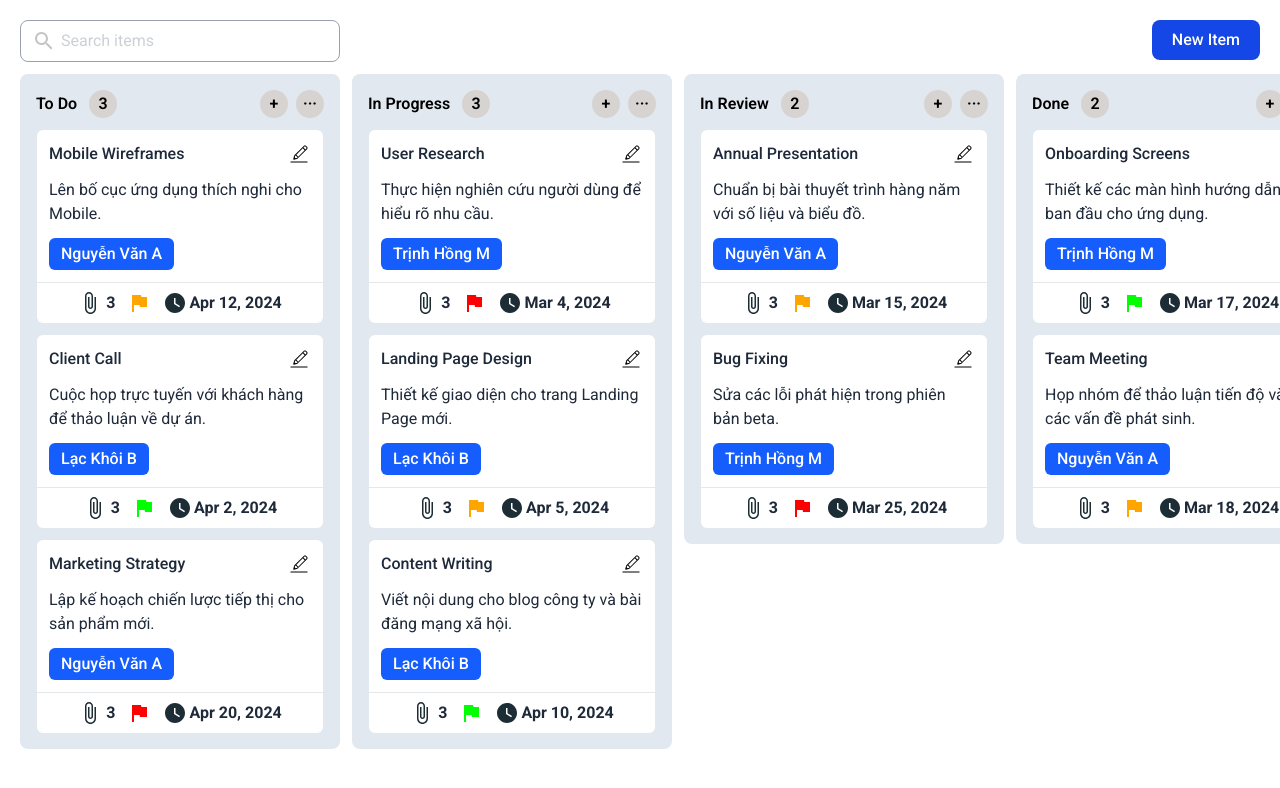
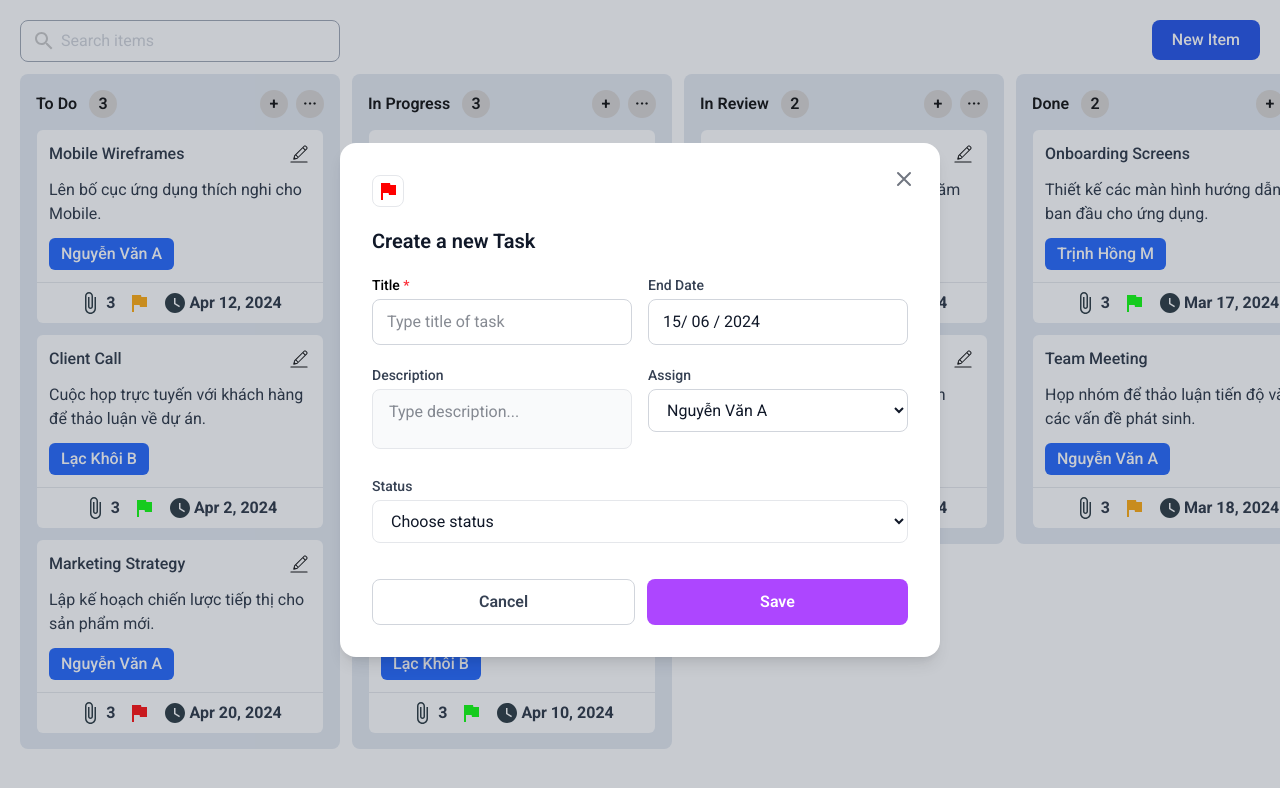
Before and after one commit to neiht-dev/mindx-code-intensive, a React (Vite) app in the folder lesson-4/: page / in a window 1280 px wide. Both pictures are taken after a click on the button "New Item". Shown: the top 788 px of the page. Built offline with nearby package versions, Linux system fonts and the light colour scheme.

Commit message:
feat: add modal

```diff
--- a/lesson-4/src/App.tsx
+++ b/lesson-4/src/App.tsx
@@ -1,17 +1,21 @@
 import Header from "./components/Header";
+import Modal from "./components/Modal";
 import ListContainer from "./components/ListContainer";
 import { getTasks, TaskStatus } from "./data/service";
 
-import React, { useState } from "react";
+import { useState } from "react";
 
 const App = () => {
 	const [query, setQuery] = useState("");
+	const [isModalOpen, setIsModalOpen] = useState(false);
 
-	const handleSearch = (e: React.ChangeEvent<HTMLInputElement>) => {
-		const value = e.target.value;
-		setQuery(value);
-		console.log(value);
+	const handleSearch = (query: string) => {
+		setQuery(query);
 	};
+
+	const handleOpenNewModal = () => setIsModalOpen(true);
+	const handleCloseModal = () => setIsModalOpen(false);
+	const handleSaveModal = () => setIsModalOpen(false);
 
 	const todoTasks = getTasks(TaskStatus.ToDo, query);
 	const inProgressTasks = getTasks(TaskStatus.InProgress, query);
@@ -19,8 +23,16 @@ const App = () => {
 	const doneTasks = getTasks(TaskStatus.Done, query);
 
 	return (
-		<div className="flex min-h-screen flex-col items-start justify-start gap-3 p-5">
-			<Header onSearch={handleSearch} query={query} />
+		<div className="relative flex min-h-screen flex-col items-start justify-start gap-3 p-5">
+			<Modal
+				isOpen={isModalOpen}
+				onClose={handleCloseModal}
+				onSave={handleSaveModal}
+			/>
+			<Header
+				onSearch={handleSearch}
+				onOpenModal={handleOpenNewModal}
+			/>
 			<div className="flex flex-row items-start justify-between gap-3">
 				<ListContainer {...todoTasks} />
 				<ListContainer {...inProgressTasks} />
--- a/lesson-4/src/components/Header.tsx
+++ b/lesson-4/src/components/Header.tsx
@@ -1,11 +1,12 @@
 import { SearchIcon } from "./Icons";
 
 interface HeaderProps {
-	query: string;
-	onSearch: (e: React.ChangeEvent<HTMLInputElement>) => void;
+	onSearch: (query: string) => void;
+	onOpenModal: () => void;
 }
 
-const Header = ({ query, onSearch }: HeaderProps) => {
+
+const Header = ({ onSearch, onOpenModal }: HeaderProps) => {
 	return (
 		<div className="flex w-full flex-row items-start justify-between">
 			<div className="relative w-80">
@@ -14,11 +15,13 @@ const Header = ({ query, onSearch }: HeaderProps) => {
 					type="text"
 					placeholder="Search items"
 					className="w-full rounded-lg border border-gray-400 p-2 pl-10 text-gray-400"
-					value={query}
-					onChange={onSearch}
+					onChange={(e) => onSearch(e.target.value)}
 				/>
 			</div>
-			<button className="rounded-lg bg-blue-700 px-5 py-2 font-medium text-nowrap text-white">
+			<button
+				className="cursor-pointer rounded-lg bg-blue-700 px-5 py-2 font-medium text-nowrap text-white"
+				onClick={onOpenModal}
+			>
 				New Item
 			</button>
 		</div>
--- a/lesson-4/src/components/Icons.tsx
+++ b/lesson-4/src/components/Icons.tsx
@@ -110,3 +110,24 @@ export const ClockIcon = ({ color = "#1D2D35" }: { color?: string }) => {
 		</svg>
 	);
 };
+
+export const CloseIcon = ({ color = "#717680" }: { color?: string }) => {
+	return (
+		<svg
+			className="h-6 w-6"
+			width="24"
+			height="24"
+			viewBox="0 0 24 24"
+			fill="none"
+			xmlns="http://www.w3.org/2000/svg"
+		>
+			<path
+				d="M18 6L6 18M6 6L18 18"
+				stroke={color}
+				strokeWidth="2"
+				strokeLinecap="round"
+				strokeLinejoin="round"
+			/>
+		</svg>
+	);
+};
--- /dev/null
+++ b/lesson-4/src/components/Modal.tsx
@@ -0,0 +1,172 @@
+import { useState } from "react";
+import { FlagIcon, CloseIcon } from "./Icons";
+interface ModalProps {
+    isOpen: boolean;
+    onClose: () => void;
+    onSave: (data: {
+        title: string;
+        description: string;
+        endDate: string;
+        assign: string;
+        status: string;
+    }) => void;
+}
+
+const assignOptions = ["Nguyễn Văn A", "Nguyễn Văn B"];
+const statusOptions = ["To Do", "In Progress", "Done"];
+
+const Modal = ({ isOpen, onClose, onSave }: ModalProps) => {
+    const [title, setTitle] = useState("");
+    const [description, setDescription] = useState("");
+    const [endDate, setEndDate] = useState("15/ 06 / 2024");
+    const [assign, setAssign] = useState(assignOptions[0]);
+    const [status, setStatus] = useState("");
+    const [touched, setTouched] = useState(false);
+
+    const handleSave = () => {
+        setTouched(true);
+        if (!title) return;
+        onSave({ title, description, endDate, assign, status });
+    };
+
+    if (!isOpen) return null;
+
+    return (
+        <div className="fixed top-0 left-0 z-99 h-full w-full bg-gray-600/30">
+            <div className="absolute top-1/2 left-1/2 z-99 flex w-[600px] -translate-x-1/2 -translate-y-1/2 flex-col gap-5 rounded-2xl bg-white p-8 shadow-lg">
+                {/* Buttons */}
+                <div className="flex flex-row justify-between">
+                    <button
+                        className="absolute top-6 right-6 text-2xl text-gray-400 hover:text-gray-600 cursor-pointer"
+                        onClick={onClose}
+                    >
+                        <CloseIcon />
+                    </button>
+
+                    <div className="flex h-8 w-8 items-center justify-center rounded-lg border border-gray-200">
+                        <FlagIcon color="red" />
+                    </div>
+                </div>
+
+                {/* Title */}
+                <div className="flex items-center gap-3">
+                    <h2 className="text-xl font-semibold text-gray-900">
+                        Create a new Task
+                    </h2>
+                </div>
+
+                {/* Form */}
+                <form
+                    className="space-y-5"
+                    onSubmit={(e) => {
+                        e.preventDefault();
+                        handleSave();
+                    }}
+                >
+                    <div className="grid grid-cols-1 gap-4 md:grid-cols-2">
+                        {/* Title */}
+                        <div>
+                            <label className="block text-sm font-medium">
+                                Title <span className="text-red-500">*</span>
+                            </label>
+                            <input
+                                className="mt-1 w-full rounded-lg border border-gray-300 px-3.5 py-2.5 text-gray-900"
+                                placeholder="Type title of task"
+                                value={title}
+                                onChange={(e) => setTitle(e.target.value)}
+                                onBlur={() => setTouched(true)}
+                            />
+                            {touched && !title && (
+                                <p className="mt-1 text-sm text-red-500">
+                                    Title is required
+                                </p>
+                            )}
+                        </div>
+                        {/* End Date */}
+                        <div>
+                            <label className="block text-sm font-medium text-gray-700">
+                                End Date
+                            </label>
+                            <input
+                                className="mt-1 w-full rounded-lg border border-gray-300 px-3.5 py-2.5 text-gray-900"
+                                value={endDate}
+                                onChange={(e) => setEndDate(e.target.value)}
+                            />
+                        </div>
+                    </div>
+
+                    <div className="grid grid-cols-1 gap-4 md:grid-cols-2">
+                        {/* Description */}
+                        <div>
+                            <label className="block text-sm font-medium text-gray-700">
+                                Description
+                            </label>
+                            <textarea
+                                className="mt-1 h-[60px] w-full resize-none rounded-lg border border-gray-200 bg-gray-50 px-4 py-2.5 text-gray-900"
+                                placeholder="Type description..."
+                                value={description}
+                                onChange={(e) => setDescription(e.target.value)}
+                            />
+                        </div>
+                        {/* Assign */}
+                        <div>
+                            <label className="block text-sm font-medium text-gray-700">
+                                Assign
+                            </label>
+                            <select
+                                className="mt-1 w-full rounded-lg border border-gray-300 px-3.5 py-2.5 text-gray-900"
+                                value={assign}
+                                onChange={(e) => setAssign(e.target.value)}
+                            >
+                                {assignOptions.map((opt) => (
+                                    <option key={opt} value={opt}>
+                                        {opt}
+                                    </option>
+                                ))}
+                            </select>
+                        </div>
+                    </div>
+
+                    {/* Status */}
+                    <div>
+                        <label className="block text-sm font-medium text-gray-700">
+                            Status
+                        </label>
+                        <select
+                            className="mt-1 w-full rounded-lg border border-gray-200 px-3.5 py-2.5 text-gray-900"
+                            value={status}
+                            onChange={(e) => setStatus(e.target.value)}
+                        >
+                            <option value="">Choose status</option>
+                            {statusOptions.map((opt) => (
+                                <option key={opt} value={opt}>
+                                    {opt}
+                                </option>
+                            ))}
+                        </select>
+                    </div>
+
+                    {/* Footer */}
+                    <div className="flex gap-3 pt-4">
+                        <button
+                            type="button"
+                            className="flex-1 rounded-lg border border-gray-300 bg-white px-6 py-2.5 text-base font-semibold text-gray-700 hover:bg-gray-50 cursor-pointer"
+                            onClick={onClose}
+                        >
+                            Cancel
+                        </button>
+                        <button
+                            type="submit"
+                            className="flex-1 rounded-lg bg-purple-500 px-6 py-2.5 text-base font-semibold text-white hover:bg-purple-600 cursor-pointer"
+                            disabled={!title}
+                        >
+                            Save
+                        </button>
+                    </div>
+                </form>
+            </div>
+        </div>
+    );
+};
+
+export default Modal;
```
